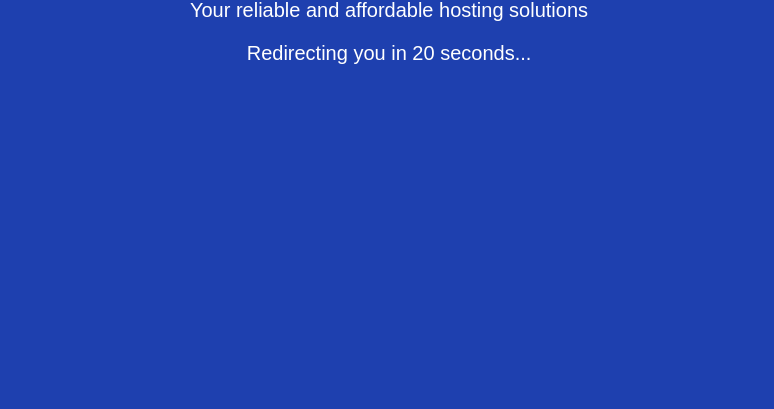
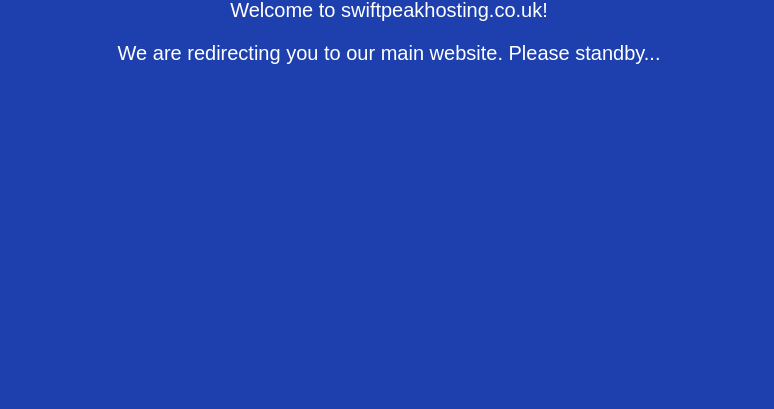
Before and after one commit to EWANZO101/Redirect-, a plain HTML site: page index.html in a window 1280 px wide. Shown: the part 391-800 px from the top of the page, without its empty margins (251-1025 px from the left). Drawn offline with Linux system fonts and the light colour scheme.

Commit message:
Update index.html

```diff
--- a/index.html
+++ b/index.html
@@ -36,15 +36,15 @@
 <body>
     <div class="splash-screen">
         <h1>Welcome to Swift Peak Hosting</h1>
-        <p>Your reliable and affordable hosting solutions</p>
-        <p>Redirecting you in 20 seconds...</p>
+        <p>Welcome to swiftpeakhosting.co.uk!</p>
+        <p>We are redirecting you to our main website. Please standby...</p>
     </div>
 
     <script>
-        // Redirect to the website after 20 seconds
+        // Redirect to the website after 12 seconds
         setTimeout(() => {
             window.location.href = "https://www.swiftpeakhosting.co.uk";
-        }, 20000); // 20 seconds
+        }, 12000); // 12 seconds
     </script>
 </body>
 </html>
```
